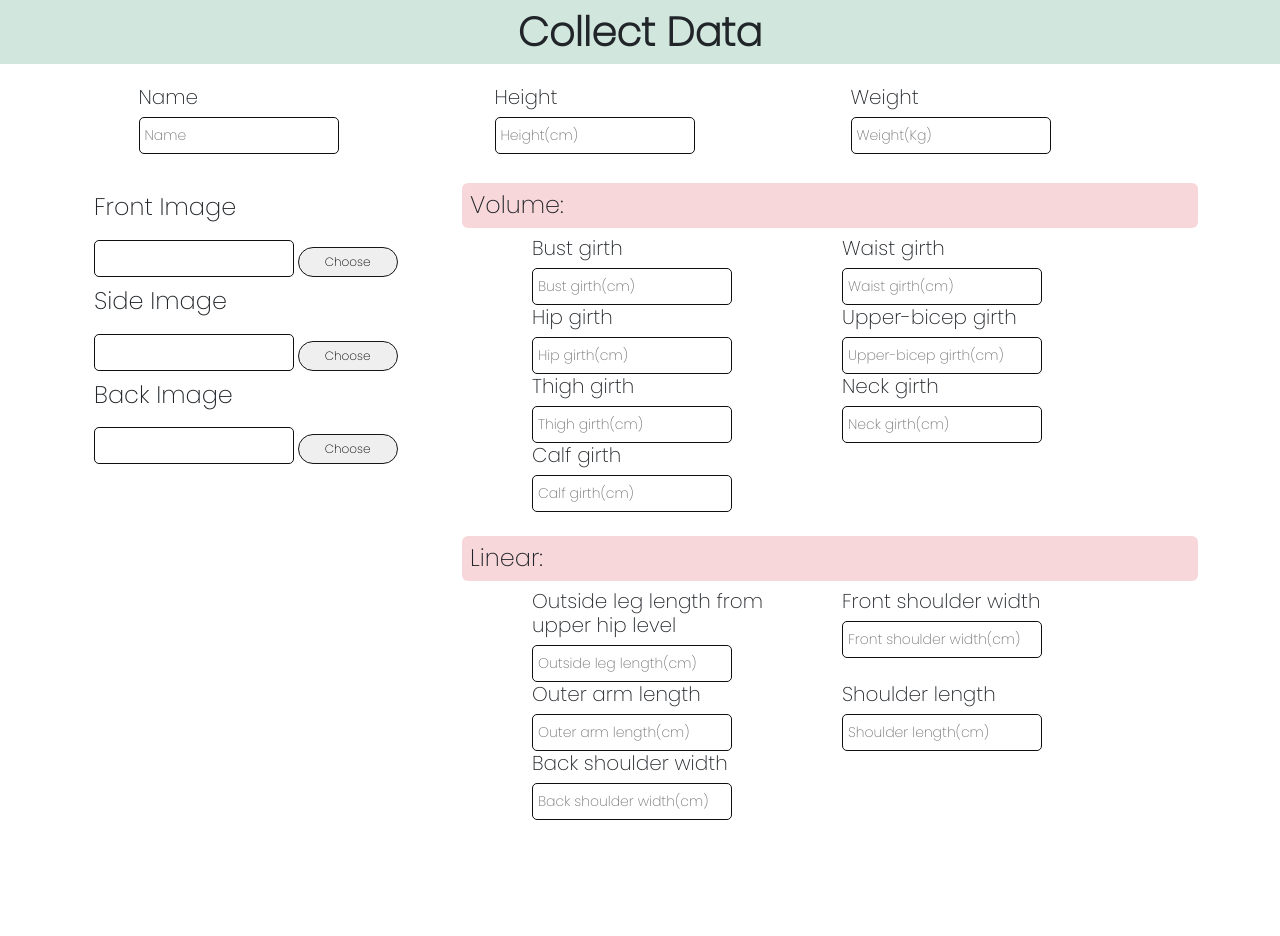
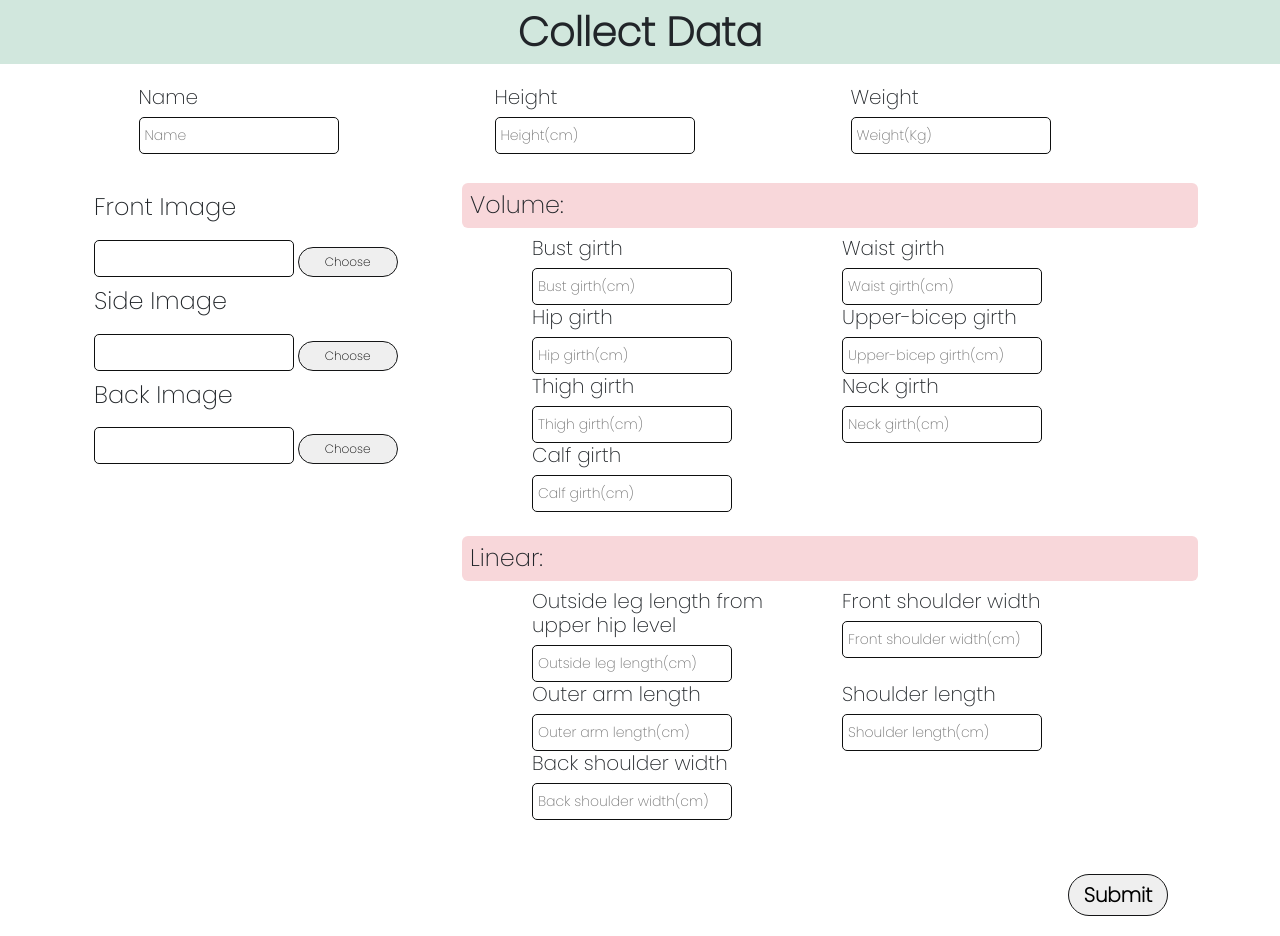
Before and after one commit to vbthang/tool-collect-data, a React (Create React App) app: page / in a window 1280 px wide. Before the commit the page ends 844 px from the top, so only its background shows below. Built offline with nearby package versions, Linux system fonts and the light colour scheme.

Commit message:
Update: trycatch

```diff
--- a/src/App.js
+++ b/src/App.js
@@ -1,12 +1,16 @@
 import Content from './component/Content';
 import Header from './component/Header';
 import Measurement from './component/Measurement';
+import Footer from './component/Footer';
 
 function App() {
   return (
     <div className="App container">
-      <Header />
-      <Content />
+      <form>
+        <Header />
+        <Content />
+        <Footer />
+      </form>
     </div>
   );
 }
--- a/src/component/Field.js
+++ b/src/component/Field.js
@@ -3,9 +3,8 @@ const Field = (props) => {
     return (
         <div className={props.col}>
                 <h3 className='label fs-5'>{props.name}</h3>
-                <input id={`'${props.id}'`} placeholder={props.placeholder} type="text"/>
+                <input id={`${props.id}`} placeholder={props.placeholder} type="text" required={props.require}/>
         </div>
-
     )
 }
 
--- /dev/null
+++ b/src/component/Footer.js
@@ -0,0 +1,52 @@
+import React from 'react'
+import { data } from '../data/FetchData';
+
+function getValueFromFields(fields, category, db) {
+  for (const [key, value] of Object.entries(fields)) {
+    const inputElem = document.getElementById(key)
+    const inputValue = inputElem.value;
+    if (inputElem.required)
+      if (inputValue === '') throw new Error('Not have value')
+    const parsedValue = parseFloat(inputValue);
+
+    if (!isNaN(parsedValue)) {
+      db[category][key] = parsedValue;
+    } else {
+      db[category][key] = inputValue;
+    }
+  }
+}
+
+const chooseButtonClick = (e) => {
+
+  const db = {
+    'info': {},
+    'linear': {},
+    'volume': {},
+    'image': {}
+  };
+  const info = data['info'];
+  const linear = data['linear'];
+  const volume = data['volume'];
+  try {
+    getValueFromFields(info, 'info', db);
+    getValueFromFields(linear, 'linear', db);
+    getValueFromFields(volume, 'volume', db);
+    console.log(db);
+    e.preventDefault();
+  } catch (error) {
+    console.error(error);
+  }
+};
+
+const Footer = () => {
+  return (
+    <div>
+      <div className='footer'>
+        <button id='btn' className='fw-bold fs-5' onClick={chooseButtonClick}>Submit</button>
+      </div>
+    </div>
+  )
+}
+
+export default Footer;
--- a/src/data/FetchData.js
+++ b/src/data/FetchData.js
@@ -1,10 +1,10 @@
 export const data = {
     'info' : {
         'name' : {
-            id: 'name',
+            id: `name`,
             name: 'Name',
             placeholder: 'Name',
-            require: true
+            require: false
         },
         'height' : {
             id: 'height',
--- a/src/index.css
+++ b/src/index.css
@@ -114,3 +114,9 @@ button:hover{
   }
 
 }
+
+.footer{
+  display: flex;
+  justify-content: flex-end; /* Đặt nút ở phía bên phải */
+  padding: 20px;
+}
--- a/src/index.js
+++ b/src/index.js
@@ -4,6 +4,7 @@ import App from './App';
 import 'bootstrap/dist/css/bootstrap.min.css';
 import 'bootstrap/dist/js/bootstrap.bundle.min';
 import './index.css';
+import './component/Footer';
 
 
 const root = ReactDOM.createRoot(document.getElementById('root'));
```
Also changed, not shown: src/data/script.js (added, +16 -0 lines).
